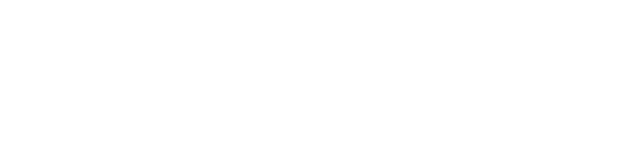
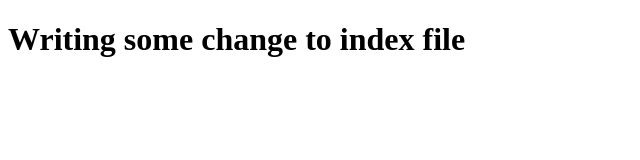
Before and after one commit to ibrahimBelkhiria/gittrain, a plain HTML site: page index.html in a window 1280 px wide. Shown: the whole page, without its empty margins (0-640 px from the left). Drawn offline with Linux system fonts and the light colour scheme.

Commit message:
commit index changes to master branch

```diff
--- a/index.html
+++ b/index.html
@@ -4,9 +4,13 @@
     <meta charset="UTF-8">
     <meta name="viewport" content="width=device-width, initial-scale=1.0">
     <meta http-equiv="X-UA-Compatible" content="ie=edge">
-    <title>Document</title>
+    <title>Index page </title>
 </head>
 <body>
 
+        <h1>Writing some change to index file </h1>
+
+
+
 </body>
 </html>
```
